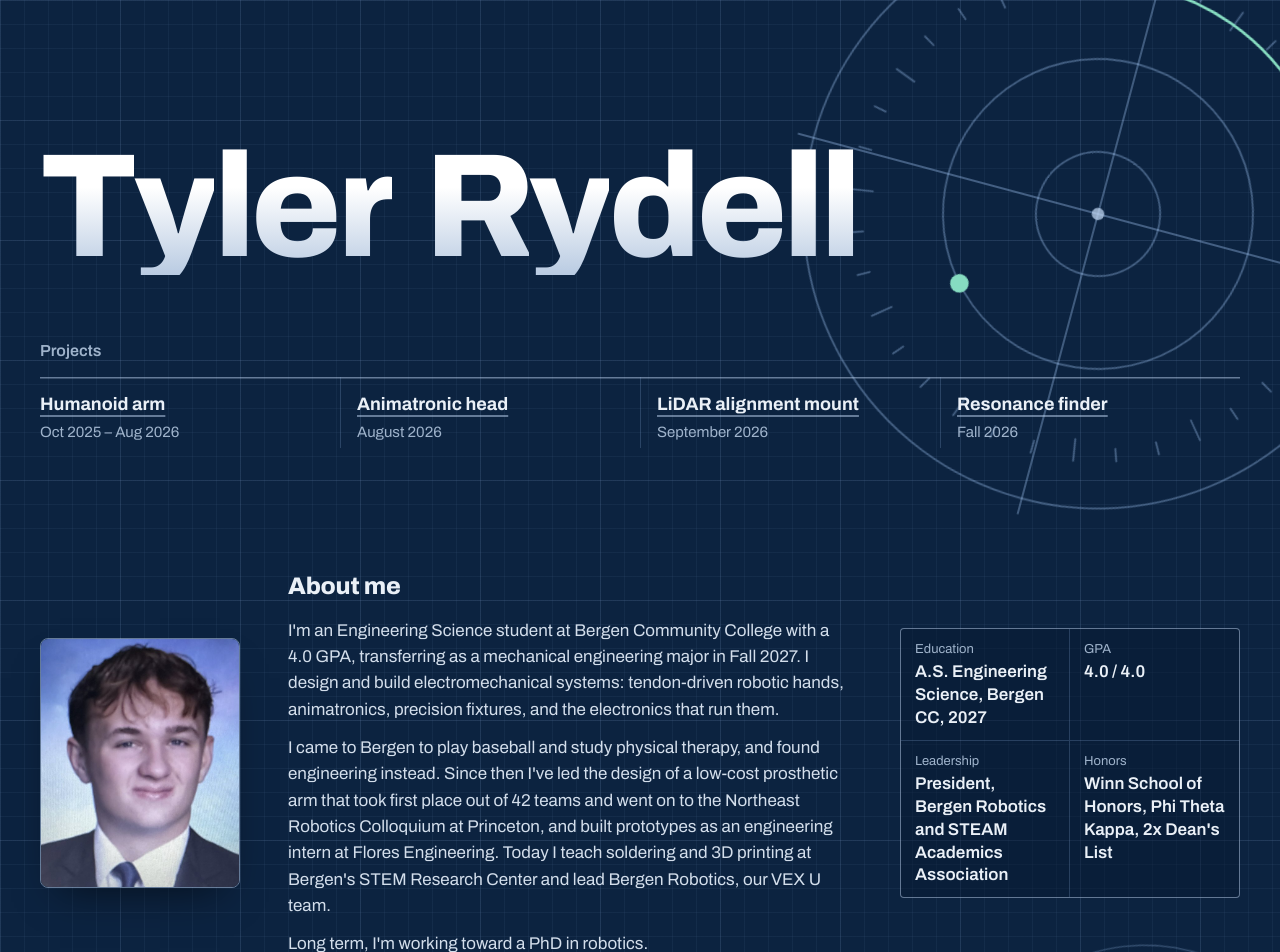
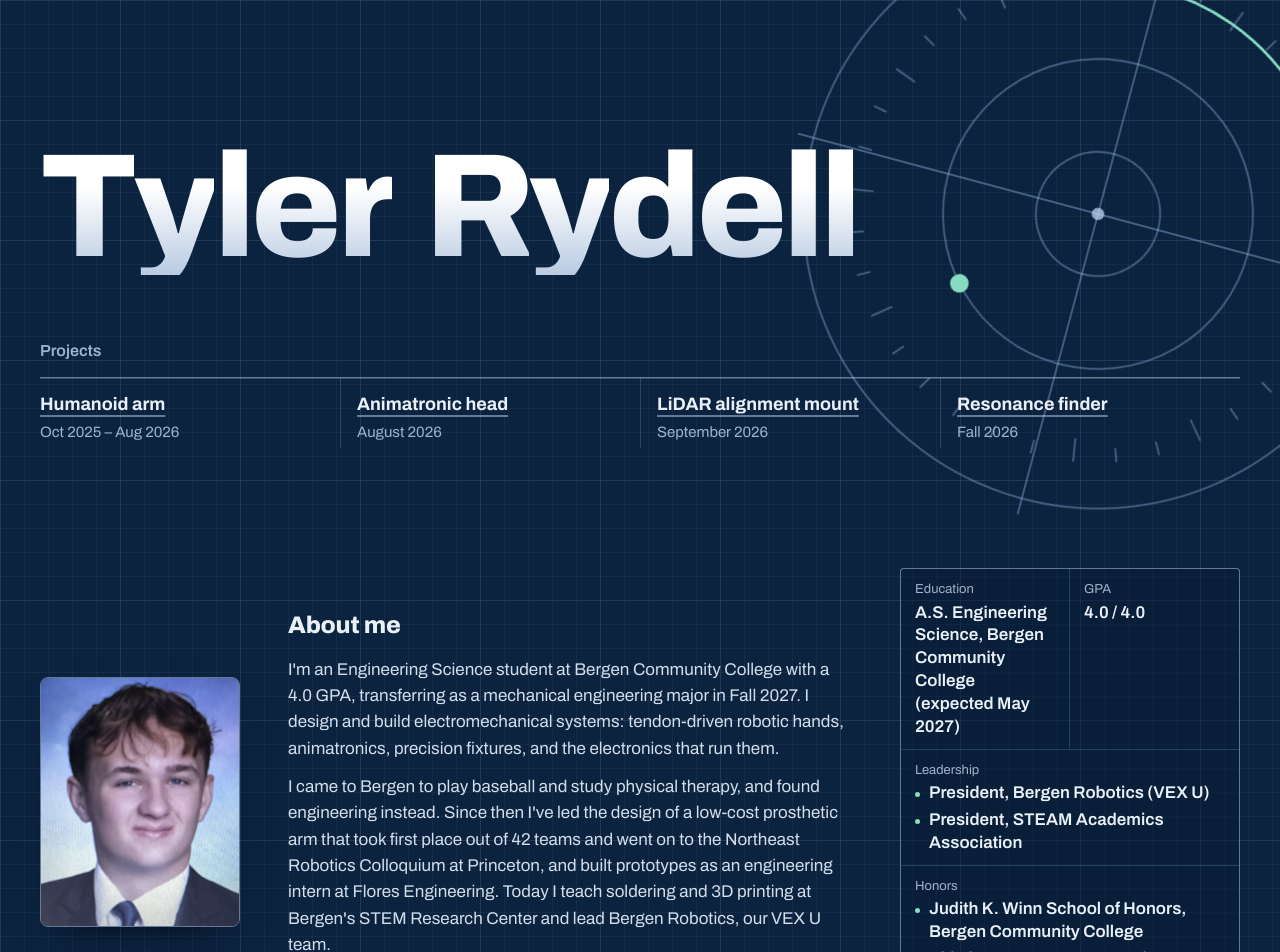
Before and after one commit to trydell29/Mechanical-Design-Portfolio-Tyler-Rydell, a React (Vite) app: page / in a window 1280 px wide. Shown: the top 952 px of the page. Built offline with nearby package versions, Linux system fonts and the light colour scheme.

Commit message:
About facts: full honors list with proper names, leadership as list
Co-Authored-By: Claude Opus 5.5 <noreply@anthropic.com>
Claude-Session: https://claude.ai/code/session_01UJoAhQq26ZiJCAmbM4omh7

```diff
--- a/src/App.jsx
+++ b/src/App.jsx
@@ -320,9 +320,19 @@ function About() {
         </div>
         <dl className="titleblock about__facts">
           {about.facts.map(([k, v]) => (
-            <div key={k}>
+            <div key={k} className={Array.isArray(v) ? "is-wide" : undefined}>
               <dt>{k}</dt>
-              <dd>{v}</dd>
+              <dd>
+                {Array.isArray(v) ? (
+                  <ul className="facts__list">
+                    {v.map((item) => (
+                      <li key={item}>{item}</li>
+                    ))}
+                  </ul>
+                ) : (
+                  v
+                )}
+              </dd>
             </div>
           ))}
         </dl>
--- a/src/content.js
+++ b/src/content.js
@@ -26,10 +26,19 @@ export const about = {
     "Long term, I'm working toward a PhD in robotics.",
   ],
   facts: [
-    ["Education", "A.S. Engineering Science, Bergen CC, 2027"],
+    ["Education", "A.S. Engineering Science, Bergen Community College (expected May 2027)"],
     ["GPA", "4.0 / 4.0"],
-    ["Leadership", "President, Bergen Robotics and STEAM Academics Association"],
-    ["Honors", "Winn School of Honors, Phi Theta Kappa, 2x Dean's List"],
+    // A list value shows one item per line across the full width.
+    ["Leadership", ["President, Bergen Robotics (VEX U)", "President, STEAM Academics Association"]],
+    [
+      "Honors",
+      [
+        "Judith K. Winn School of Honors, Bergen Community College",
+        "Phi Theta Kappa Honor Society",
+        "Dean's List (2x)",
+        "Honors List (2x)",
+      ],
+    ],
   ],
 };
 
--- a/src/index.css
+++ b/src/index.css
@@ -1306,3 +1306,35 @@ body {
     transform: none !important;
   }
 }
+
+/* About facts: list values span the full width, one item per line */
+.titleblock div.is-wide {
+  grid-column: 1 / -1;
+  border-right: 0;
+  border-bottom: 1px solid var(--rule);
+}
+.titleblock div.is-wide:last-child {
+  border-bottom: 0;
+}
+.facts__list {
+  list-style: none;
+  margin: 2px 0 0;
+  padding: 0;
+}
+.facts__list li {
+  position: relative;
+  padding-left: 14px;
+}
+.facts__list li + li {
+  margin-top: 4px;
+}
+.facts__list li::before {
+  content: "";
+  position: absolute;
+  left: 0;
+  top: 0.6em;
+  width: 5px;
+  height: 5px;
+  border-radius: 50%;
+  background: var(--accent);
+}
```
